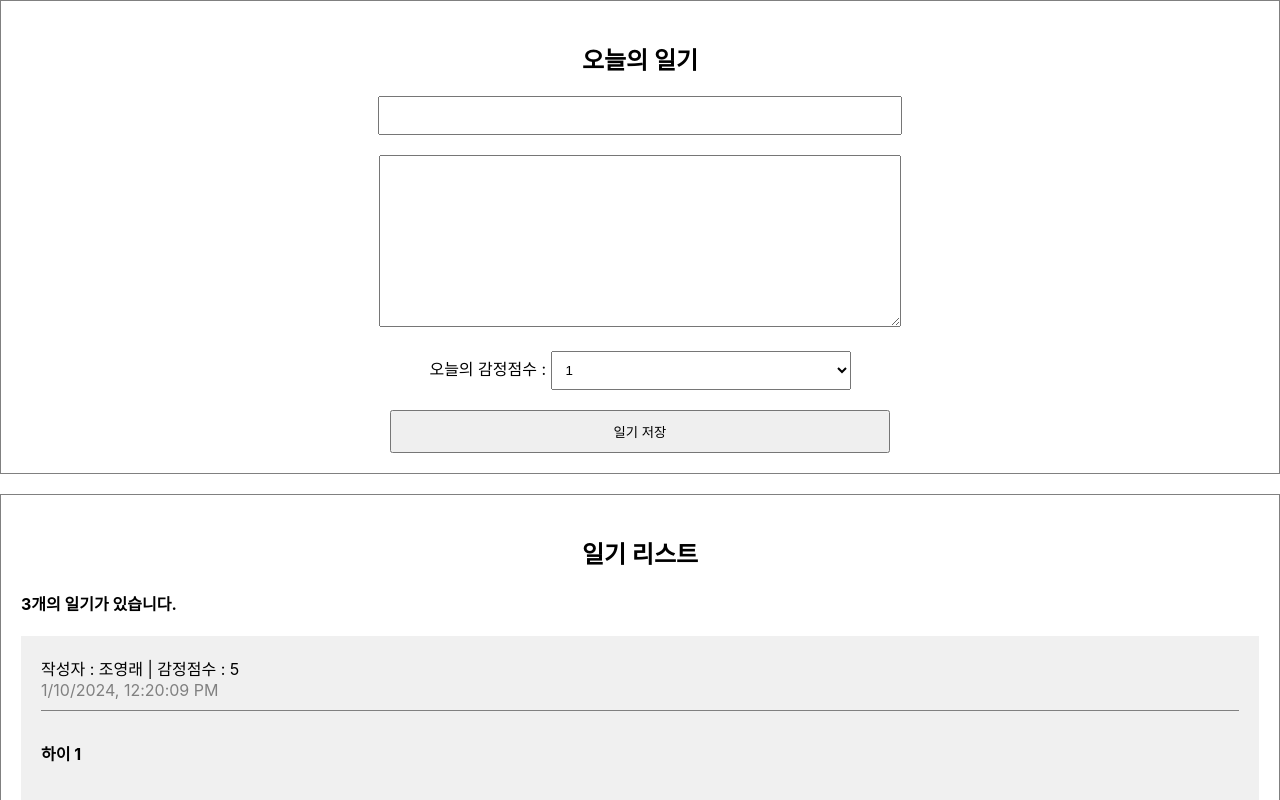
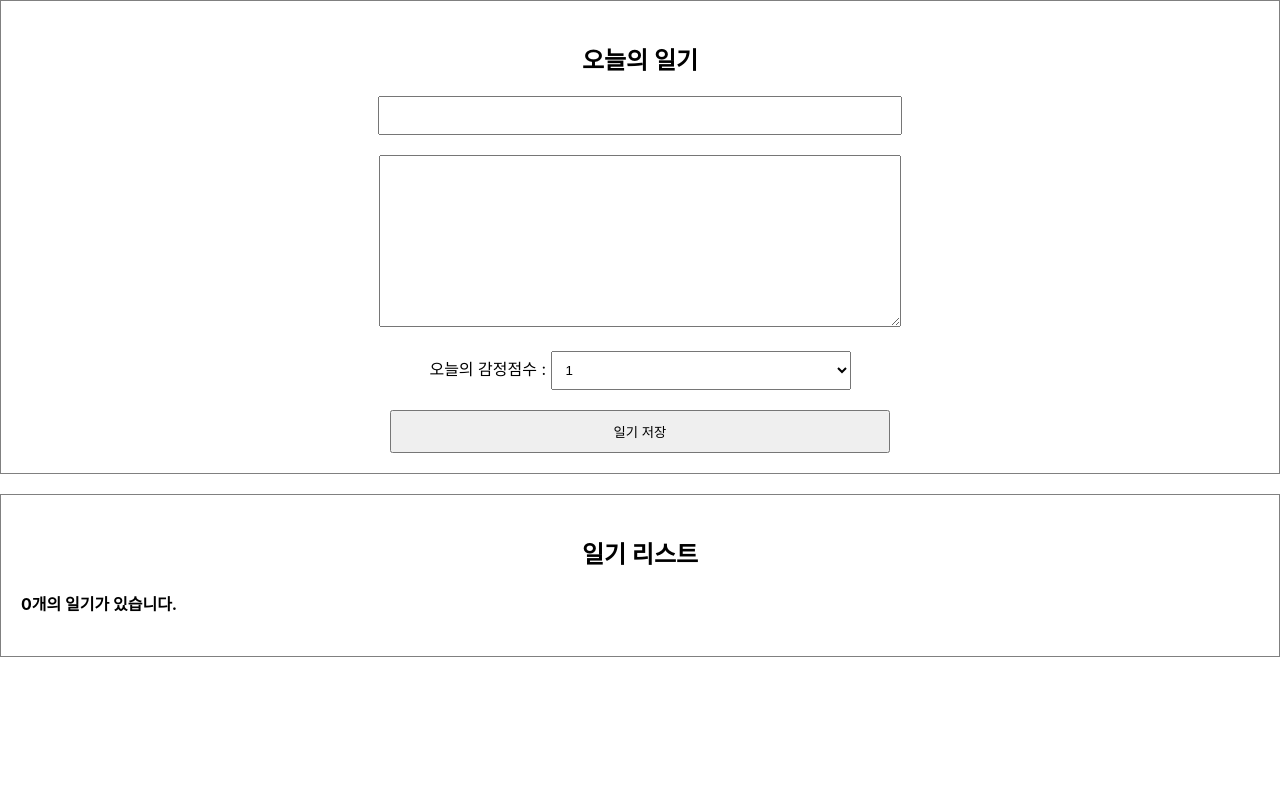
Before and after one commit to Ray901104/react, a React (Create React App) app in the folder simple-diary/: page / in a window 1280 px wide. Shown: the top 800 px of the page. Built offline with nearby package versions, Linux system fonts and the light colour scheme.

Commit message:
React에서 배열 사용하기 2 - 데이터 추가하기

```diff
--- a/simple-diary/src/App.js
+++ b/simple-diary/src/App.js
@@ -1,36 +1,29 @@
 import './App.css';
 import DiaryEditor from "./DiaryEditor";
 import DiaryList from "./DiaryList";
-
-const dummyList = [
-    {
-        id: 1,
-        author: "조영래",
-        content: "하이 1",
-        emotion: 5,
-        created_date: new Date().getTime(),
-    },
-    {
-        id: 2,
-        author: "홍길동",
-        content: "하이 2",
-        emotion: 2,
-        created_date: new Date().getTime(),
-    },
-    {
-        id: 3,
-        author: "아무개",
-        content: "하이 3",
-        emotion: 1,
-        created_date: new Date().getTime(),
-    },
-]
+import {useRef, useState} from "react";
 
 function App() {
+    const [data, setData] = useState([]);
+    const dataId = useRef(0);
+
+    const onCreate = (author, content, emotion) => {
+        const created_date = new Date().getTime();
+        const newItem = {
+            author,
+            content,
+            emotion,
+            created_date,
+            id: dataId.current,
+        }
+        dataId.current += 1;
+        setData([newItem, ...data]);
+    };
+
   return (
     <div className="App">
-        <DiaryEditor />
-        <DiaryList diaryList={dummyList}/>
+        <DiaryEditor onCreate={onCreate} />
+        <DiaryList diaryList={data} />
     </div>
   );
 }
--- a/simple-diary/src/DiaryEditor.js
+++ b/simple-diary/src/DiaryEditor.js
@@ -1,6 +1,6 @@
 import {useRef, useState} from "react";
 
-const DiaryEditor = () => {
+const DiaryEditor = ({onCreate}) => {
     const authorInput = useRef();
     const contentTextarea = useRef();
 
@@ -27,7 +27,13 @@
             return;
         }
 
+        onCreate(state.author, state.content, state.emotion);
         alert("저장 완료");
+        setState({
+            author: "",
+            content: "",
+            emotion: 1,
+        })
     }
 
     return (
```
